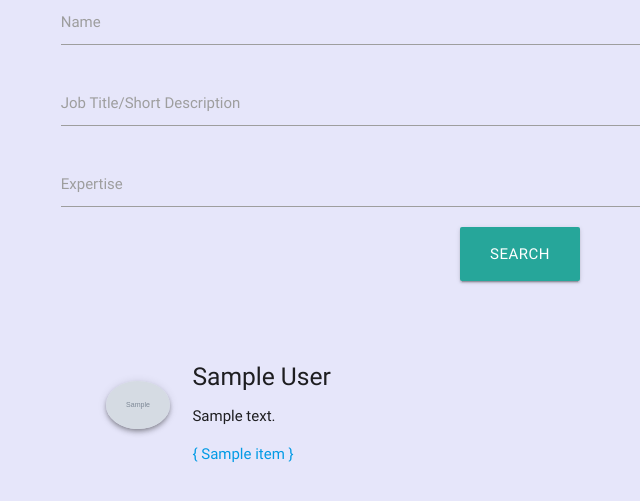
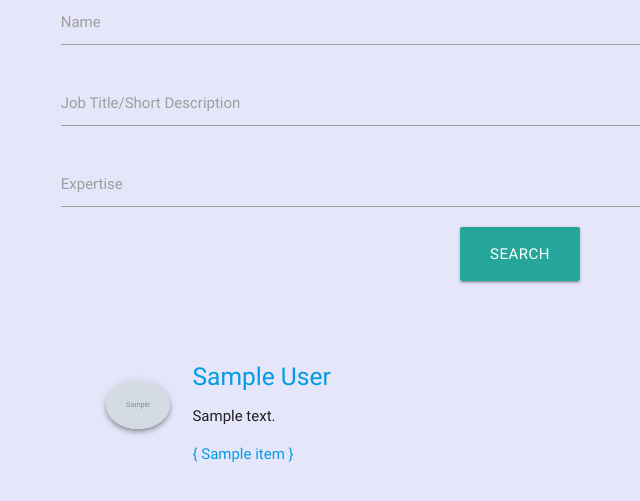
Before and after one commit to isaacwoodruff/codetogether, a Flask app: page /mentors in a window 1280 px wide. Shown: the part 181-682 px from the top of the page, without its empty margins (120-760 px from the left). Run offline with Flask 2, Linux system fonts and the light colour scheme; grey boxes marked "Sample" are stand-in pictures; a database or web service that is not in the repository returns one stand-in record (values such as "Sample title"); some libraries are stand-ins or nearby versions.

Commit message:
Added url link to user profiles from search list

```diff
--- a/templates/mentors.html
+++ b/templates/mentors.html
@@ -26,10 +26,10 @@
     {% for user in users %}
     <div class="valign-wrapper hoverable border-radius-15 margin-top-50 col s12 l6">
         <div class="col s2 m3 right-align">
-            <img src="{{ user.avatar }}" class="img-max-width-64 z-depth-2 circle">
+            <a href="{{ url_for('user_profile', user_id=user._id) }}"><img src="{{ user.avatar }}" class="img-max-width-64 z-depth-2 circle"></a>
         </div>
         <div class="col s10 m9 left-align profile-preview">
-            <h5>{{ user.first_name.capitalize() }} {{ user.last_name.capitalize() }}</h5>
+            <a href="{{ url_for('user_profile', user_id=user._id) }}"><h5>{{ user.first_name.capitalize() }} {{ user.last_name.capitalize() }}</h5></a>
             <p class="truncate">{{ user.about }}</p>
             {% for item in user.expertise[-5:] %}
             <a href="#" class="truncate display-inline-block">{ {{ item }} } </a>
```
